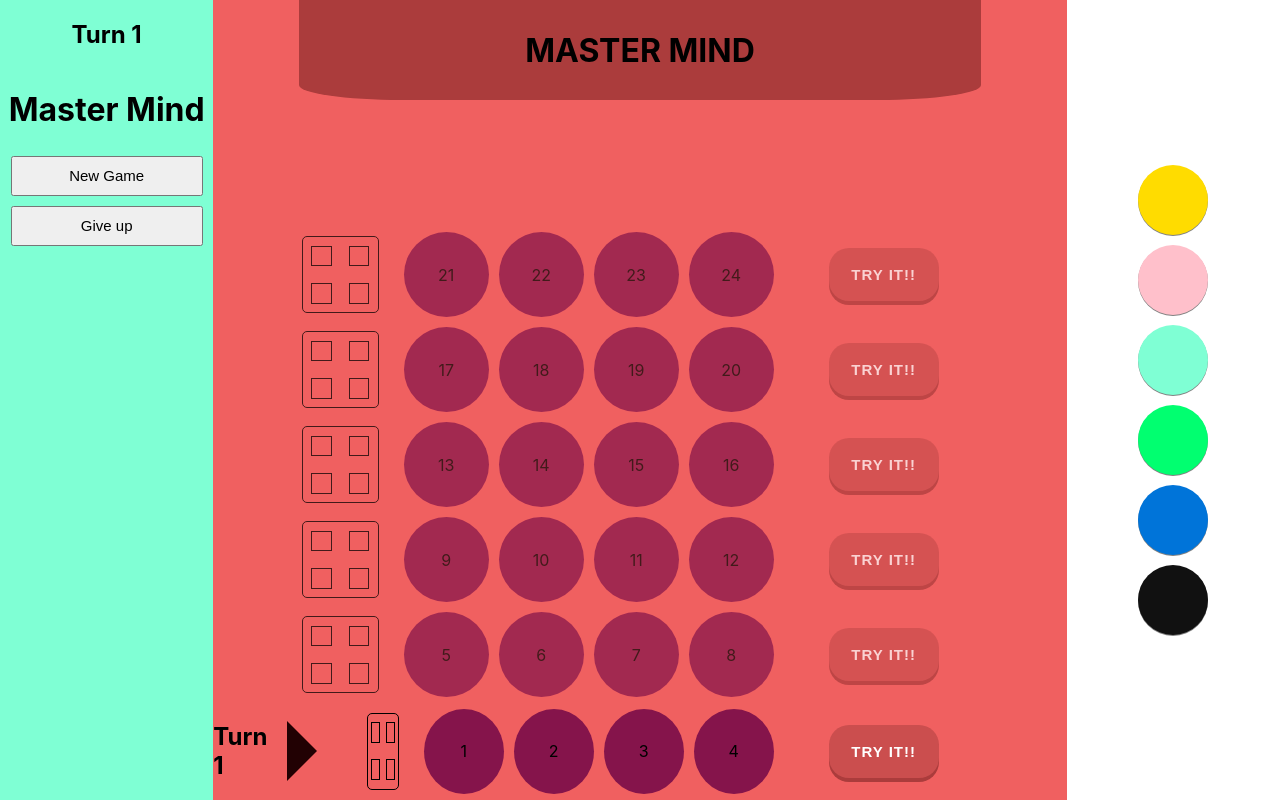
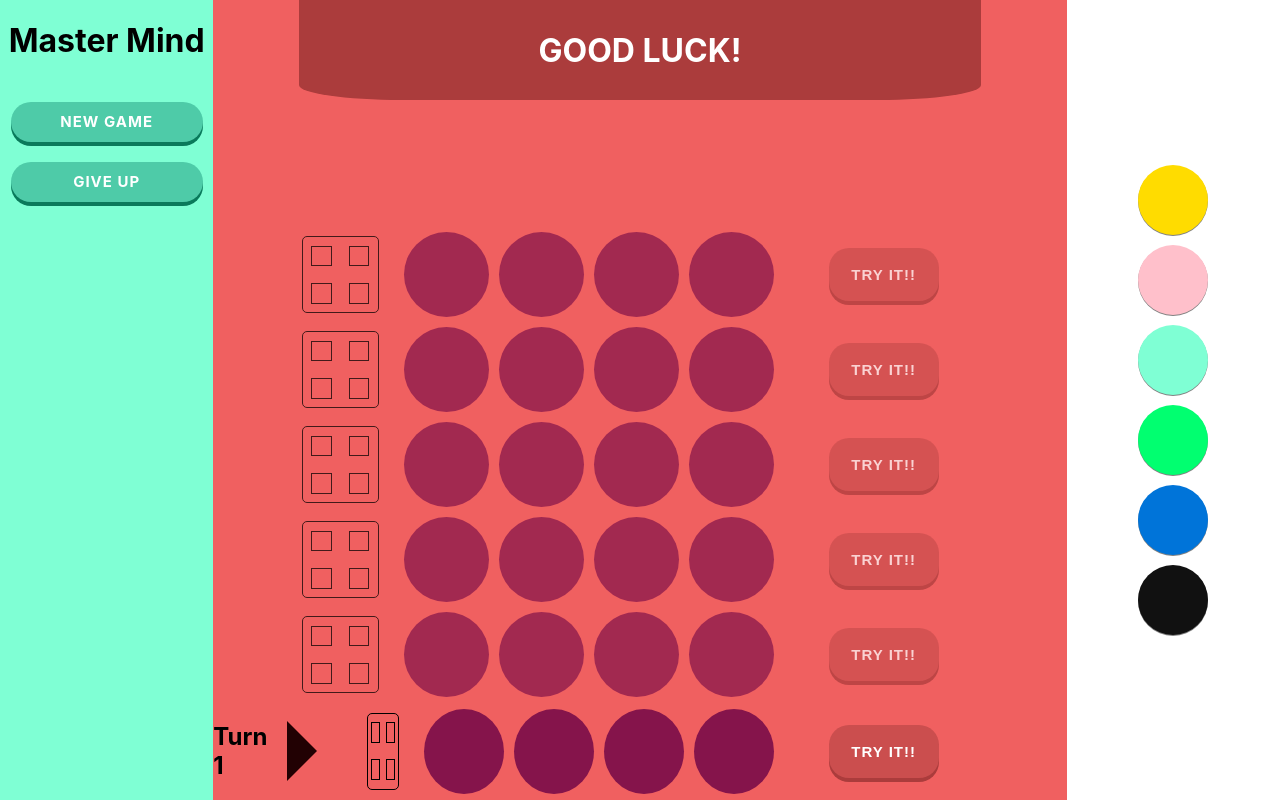
Before and after one commit to michaelkosak2606/masterMindGameWithReact, a React (Create React App) app: page / in a window 1280 px wide. Built offline with nearby package versions, Linux system fonts and the light colour scheme.

Commit message:
styling and fixing bugs in gameEnded, newGame, checkSameColors

```diff
--- a/src/App.css
+++ b/src/App.css
@@ -57,11 +57,32 @@ margin: 5px;
   align-items: center;
 }
 .infoBoardButton{
+  display: flex;
+  align-items: center;
+  justify-content: center;
   width: 90%;
   height: 40px;
-margin: 5px;
-cursor: pointer;
-font-size: 15px;
+  margin-top: 20px;
+  outline: none;
+  border-radius: 20px;
+  font-size: 15px;
+  letter-spacing:1px;
+  font-weight: bold;
+  color: #fff;
+  background: #4ecba8;
+  border: none;
+  box-shadow: 0 4px #0a7a5b;
+  cursor: pointer;
+  position: relative; /* to move the buttons down */
+  text-transform: uppercase;
+}
+.infoBoardButton:hover{
+  top:1px;
+  box-shadow: 0 2px #0a7a5b;
+}
+.infoBoardButton:active{
+  box-shadow: none;
+  top: 2px;
 }
 .gameboard{
   background: #f06060;
@@ -162,6 +183,7 @@ flex-direction: column-reverse;
 display: flex;
 height: 100px;
 width: 80%;
+color: white;
 background-color: #ab3c3c;
 justify-content: center;
 align-items: center;
@@ -174,7 +196,6 @@ border-bottom-left-radius: 15%;
   /* transition: all 1.7s ease-out; */
 }
 @keyframes slideUp {
-
   0%{
     transform: translateY(0px)
   }
--- a/src/App.js
+++ b/src/App.js
@@ -7,6 +7,7 @@ import './App.css';
 
 class App extends Component {
   state = {
+    gameWon: " ",
     gameEnded: false,
     hiddenColors: ['transparent', 'transparent', 'transparent', 'transparent'],
     turn: 0,
@@ -75,14 +76,31 @@ class App extends Component {
     ],
     figuren: ["#FFDC00", "pink", "aquamarine", "#01FF70", "#0074D9", "#111111"]
   }
+  fillHiddenColors = () => {
+    const colors = [...this.state.figuren, 'transparent']
+    let randomNumbers = []
+    for (let i = 1; i <= this.state.hiddenColors.length; i++) {
+      let randomNUmber = Math.floor((Math.random() * colors.length))
+      if (randomNUmber === 7) { randomNUmber = 6 }
+      randomNumbers.push(randomNUmber)
+    }
+    const hiddenColors = randomNumbers.map(randomNUmber => {
+      return (colors[randomNUmber])
+    })
+    this.setState({
+      hiddenColors: hiddenColors
+    })
+  }
 
   onDragOverHandler = event => {
     event.preventDefault()
   }
+
   onDragStartHandler = (event, colorDragged) => {
     // console.log("dragging element with color: " + colorDragged)
     event.dataTransfer.setData("colorDragged", colorDragged)
   }
+
   onDropHandler = (event, indexOfDropCircle) => {
     let colorDragged = event.dataTransfer.getData("colorDragged")
     let turn = this.state.turn
@@ -141,10 +159,16 @@ class App extends Component {
     let gamerows = this.state.gamerows.map(gamerow => { return { ...gamerow } })
     gamerows[turn].guessedColors = guessedColors
 
-    this.setState({
-      gamerows: gamerows
-    }, () => this.nextRound())
+    if (JSON.stringify(guessedColors) === JSON.stringify(["black", "black", "black", "black"])) {
+      this.setState({
+        gamerows: gamerows
+      }, () => this.gameEnded())
 
+    } else {
+      this.setState({
+        gamerows: gamerows
+      }, () => this.nextRound())
+    }
   }
 
   nextRound = () => {
@@ -162,29 +186,14 @@ class App extends Component {
       })
     })
   }
-  fillHiddenColors = () => {
-    const colors = [...this.state.figuren, 'transparent']
-    let randomNumbers = []
-    for (let i = 1; i <= this.state.hiddenColors.length; i++) {
-      let randomNUmber = Math.floor((Math.random() * colors.length))
-      if (randomNUmber === 7) { randomNUmber = 6 }
-      randomNumbers.push(randomNUmber)
-    }
-    const hiddenColors = randomNumbers.map(randomNUmber => {
-      return (colors[randomNUmber])
-    })
 
-    this.setState({
-      hiddenColors: hiddenColors
-    })
-
-  }
   newGame = () => {
-    let gamerows = this.state.gamerows
+    let gamerows = this.state.gamerows.map(gamerow => { return { ...gamerow } })
 
     for (let i = 0; i < 6; i++) {
       gamerows[i].colors.forEach(color => color.color = "transparent")
       gamerows[i].guessedColors.forEach((color, index, guessedColors) => guessedColors[index] = "transparent")
+      gamerows[this.state.turn].status = "inactive"
       gamerows[0].status = null
     }
     this.setState({
@@ -193,7 +202,7 @@ class App extends Component {
       gameEnded: false
     }, () => this.fillHiddenColors())
   }
-  gameEnd = () => {
+  gameEnded = () => {
     const turn = this.state.turn
     let gamerows = this.state.gamerows.map(gamerow => { return { ...gamerow } })
     gamerows[turn].status = "inactive"
@@ -233,7 +242,7 @@ class App extends Component {
         <InfoBoard
           turnNumber={this.state.turn}
           newGame={this.newGame}
-          gameEnd={this.gameEnd}
+          gameEnd={this.gameEnded}
         />
 
         <div className="gameboard">
--- a/src/components/GameRow.js
+++ b/src/components/GameRow.js
@@ -15,7 +15,6 @@ export class GameRow extends Component {
                         className="circleInside"
                         style={{ backgroundColor: `${colorField.color}` }}
                     >
-                        {colorField.id}
                     </div>
                 </div>
             )
--- a/src/components/HiddenColors.js
+++ b/src/components/HiddenColors.js
@@ -24,7 +24,7 @@ export class HiddenColors extends Component {
                 </div>
                 <div className={"hiddenColorsBoard " + this.props.slideOut}>
                     <h1>
-                        MASTER MIND
+                        GOOD LUCK!
                     </h1>
                 </div>
             </div>
--- a/src/components/InfoBoard.js
+++ b/src/components/InfoBoard.js
@@ -4,10 +4,9 @@ export class InfoBoard extends Component {
     render() {
         return (
             <div className="infoBoard">
-                <h2> Turn {this.props.turnNumber + 1}</h2>
                 <h1>Master Mind </h1>
-                <button className="infoBoardButton" onClick={this.props.newGame}> New Game</button>
-                <button className="infoBoardButton" onClick={this.props.gameEnd}>Give up</button>
+                <div className="infoBoardButton" onClick={this.props.newGame}> New Game</div>
+                <div className="infoBoardButton" onClick={this.props.gameEnd}>Give up</div>
             </div>
         )
     }
```
